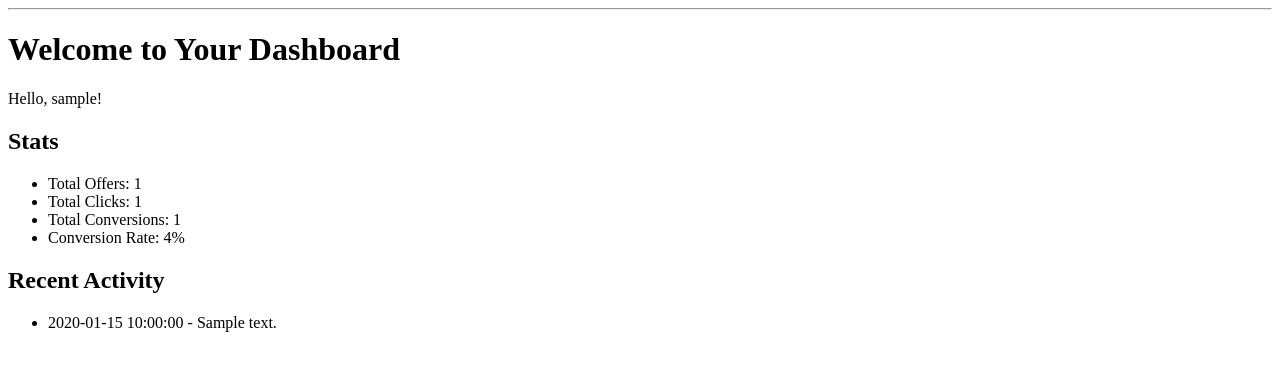
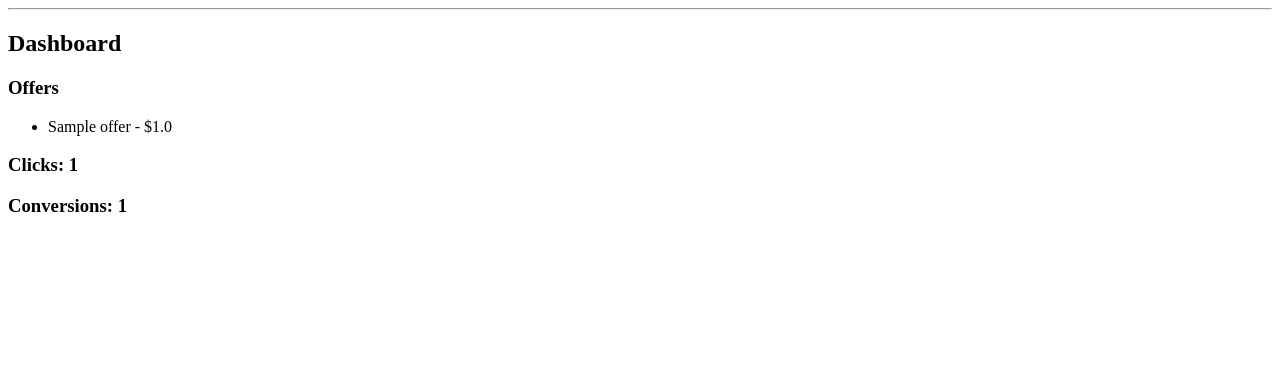
Before and after one commit to sazzad5002/cpa-tracker, a Flask app: template app/templates/dashboard.html in a window 1280 px wide. Shown: the part 26-397 px from the top of the page. Run offline with Flask 3, Linux system fonts and the light colour scheme; tables that the repository leaves empty hold one stand-in row (values such as "Sample post"); the template is opened without the code that fills it: values that come from a table or form of the project are taken from there, most other values are stand-ins (such as "Sample title", 1, 10 or a date in 2020).

Commit message:
Update dashboard.html

```diff
--- a/app/templates/dashboard.html
+++ b/app/templates/dashboard.html
@@ -1,32 +1,13 @@
-{% extends "base.html" %}
-
+{% extends 'base.html' %}
 {% block title %}Dashboard{% endblock %}
-
 {% block content %}
-    <h1>Welcome to Your Dashboard</h1>
-
-    <p>Hello, {{ username }}!</p>
-
-    <div>
-        <h2>Stats</h2>
-        <ul>
-            <li>Total Offers: {{ stats.total_offers }}</li>
-            <li>Total Clicks: {{ stats.total_clicks }}</li>
-            <li>Total Conversions: {{ stats.total_conversions }}</li>
-            <li>Conversion Rate: {{ stats.conversion_rate }}%</li>
-        </ul>
-    </div>
-
-    <div>
-        <h2>Recent Activity</h2>
-        {% if recent_activity %}
-            <ul>
-                {% for event in recent_activity %}
-                    <li>{{ event.timestamp }} - {{ event.description }}</li>
-                {% endfor %}
-            </ul>
-        {% else %}
-            <p>No recent activity.</p>
-        {% endif %}
-    </div>
+<h2>Dashboard</h2>
+<h3>Offers</h3>
+<ul>
+  {% for offer in offers %}
+    <li>{{ offer.name }} - ${{ offer.payout }}</li>
+  {% endfor %}
+</ul>
+<h3>Clicks: {{ clicks|length }}</h3>
+<h3>Conversions: {{ conversions|length }}</h3>
 {% endblock %}
```
